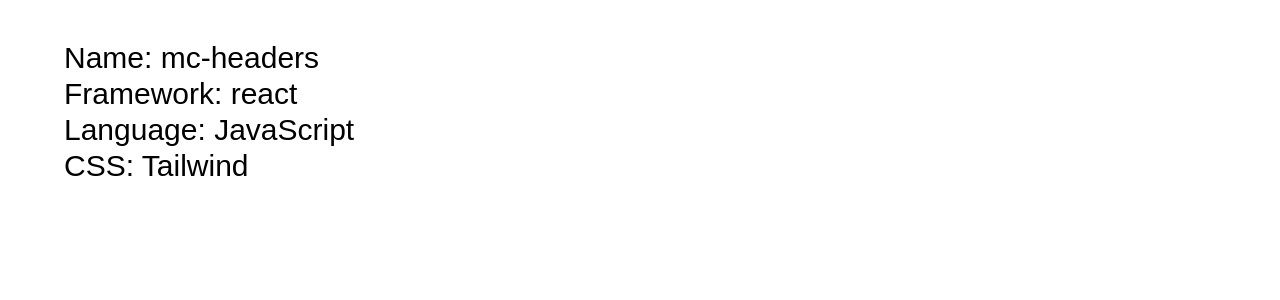
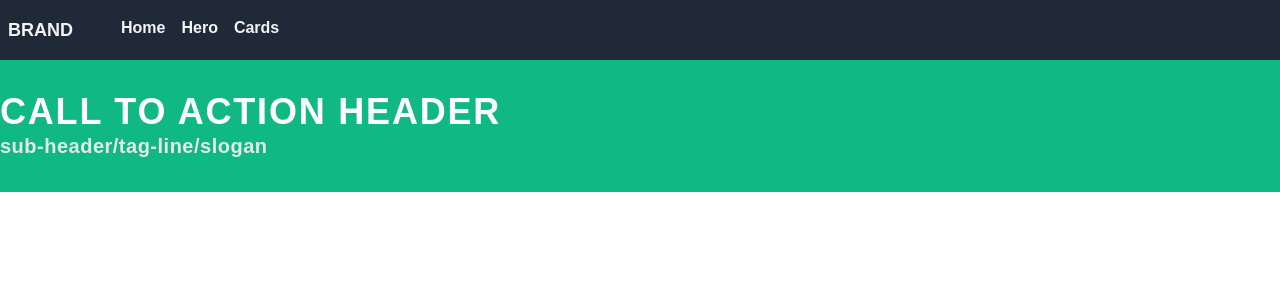
Before and after one commit to Sairamtagline/mc-header, a React app: page /hero in a window 1280 px wide. Shown: the top 300 px of the page. Built offline with nearby package versions, Linux system fonts and the light colour scheme.

Commit message:
added cards mf in the headers

```diff
--- a/src/App.jsx
+++ b/src/App.jsx
@@ -1,15 +1,13 @@
 import React from "react";
 import ReactDOM from "react-dom";
-
 import "./index.scss";
+import RoutesFnComp from "./RoutesFnComp";
+import { BrowserRouter } from "react-router-dom";
 
 const App = () => (
-  <div className="mt-10 text-3xl mx-auto max-w-6xl">
-    <div>Name: mc-headers</div>
-    <div>Framework: react</div>
-    <div>Language: JavaScript</div>
-    <div>CSS: Tailwind</div>
-  </div>
+  <BrowserRouter>
+    <RoutesFnComp />
+  </BrowserRouter>
 );
 ReactDOM.render(<App />, document.getElementById("app"));
 
--- /dev/null
+++ b/src/Cards.jsx
@@ -0,0 +1,15 @@
+import React, { useEffect, useRef } from 'react'
+import cards from "cards/App"
+
+const Cards = () => {
+    const divRef = useRef(null);
+
+    useEffect(() => {
+        cards(divRef.current);
+    }, []);
+    return (
+        <div ref={divRef} />
+    )
+}
+
+export default Cards
--- /dev/null
+++ b/src/Hero.jsx
@@ -0,0 +1,12 @@
+import React from "react";
+
+const Hero = () => (
+    <div className="bg-green-500 text-white py-4 lg:py-8">
+        <div className="container mx-auto">
+            <h1 className="text-2xl lg:text-4xl font-semibold lg:tracking-wider uppercase">Call to Action Header</h1>
+            <h2 className="font-semibold tracking-wide text-lg lg:text-xl text-gray-200">sub-header/tag-line/slogan</h2>
+        </div>
+    </div>
+)
+
+export default Hero
--- /dev/null
+++ b/src/Home.jsx
@@ -0,0 +1,14 @@
+import React from 'react'
+
+function Home() {
+    return (
+        <div className="mt-10 text-3xl mx-auto max-w-6xl">
+            <div>Name: mc-headers</div>
+            <div>Framework: react</div>
+            <div>Language: JavaScript</div>
+            <div>CSS: Tailwind</div>
+        </div>
+    )
+}
+
+export default Home
--- /dev/null
+++ b/src/RoutesFnComp.jsx
@@ -0,0 +1,41 @@
+import React from 'react'
+import { NavLink, Route, Routes } from 'react-router-dom'
+import Cards from './Cards';
+import Hero from './Hero'
+import Home from './Home'
+
+function AppRoutes() {
+    return (
+        <Routes>
+            <Route path="/" element={<Home />} />
+            <Route path="hero" element={<Hero />} />
+            <Route path="cards" element={<Cards />} />
+        </Routes>
+    );
+}
+
+function RoutesFnComp() {
+    return (
+        <div className="App">
+            <nav className="py-4 px-2 bg-gray-800 text-gray-100">
+                <div className="container mx-auto flex space-x-12">
+                    <div className="font-bold uppercase text-lg">
+                        Brand
+                    </div>
+                    <div>
+                        <NavLink className="mr-4 font-semibold" to="/" end>
+                            Home
+                        </NavLink>
+                        <NavLink className="mr-4 font-semibold" to="/hero">Hero</NavLink>
+                        <NavLink className="mr-4 font-semibold" to="/cards">Cards</NavLink>
+                    </div>
+                </div>
+            </nav>
+            <AppRoutes />
+        </div>
+    );
+}
+
+
+
+export default RoutesFnComp
--- a/webpack.config.js
+++ b/webpack.config.js
@@ -43,7 +43,9 @@
     new ModuleFederationPlugin({
       name: "mc_header",
       filename: "remoteEntry.js",
-      remotes: {},
+      remotes: {
+        cards:"cards@http://localhost:3002/remoteEntry.js"
+      },
       exposes: {
         "./App": "./src/App.jsx"
       },
--- a/webpack.config.prod.js
+++ b/webpack.config.prod.js
@@ -37,7 +37,9 @@
     new ModuleFederationPlugin({
       name: "mc_header",
       filename: "remoteEntry.js",
-      remotes: {},
+      remotes: {
+        cards:"cards@https://mc-cards.pages.dev/remoteEntry.js"
+      },
       exposes: {
         "./App": "./src/App.jsx",
       },
```
Also changed, not shown: package.json (+4 -3 lines), 1 other file (tests, documents, lock files or other folders).
